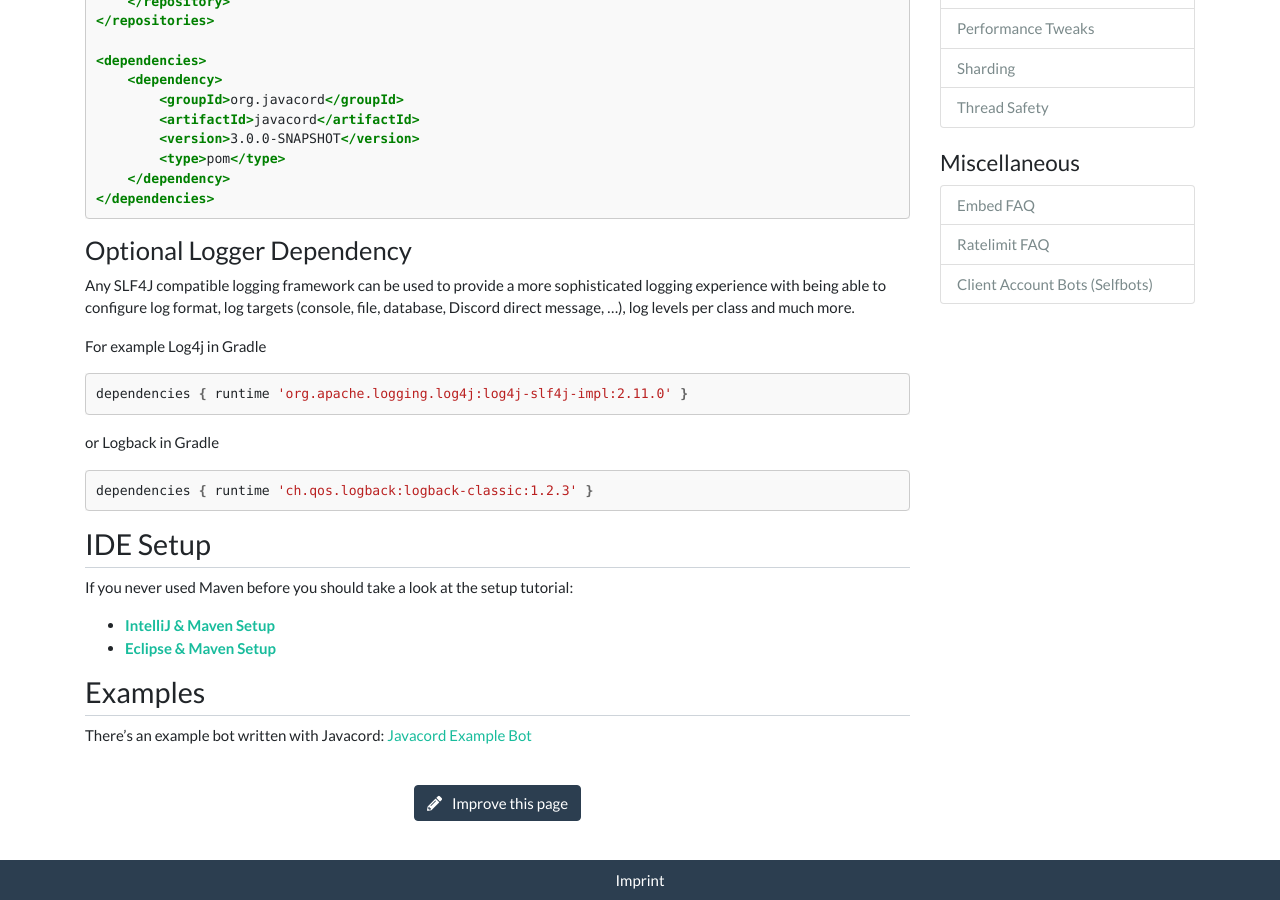
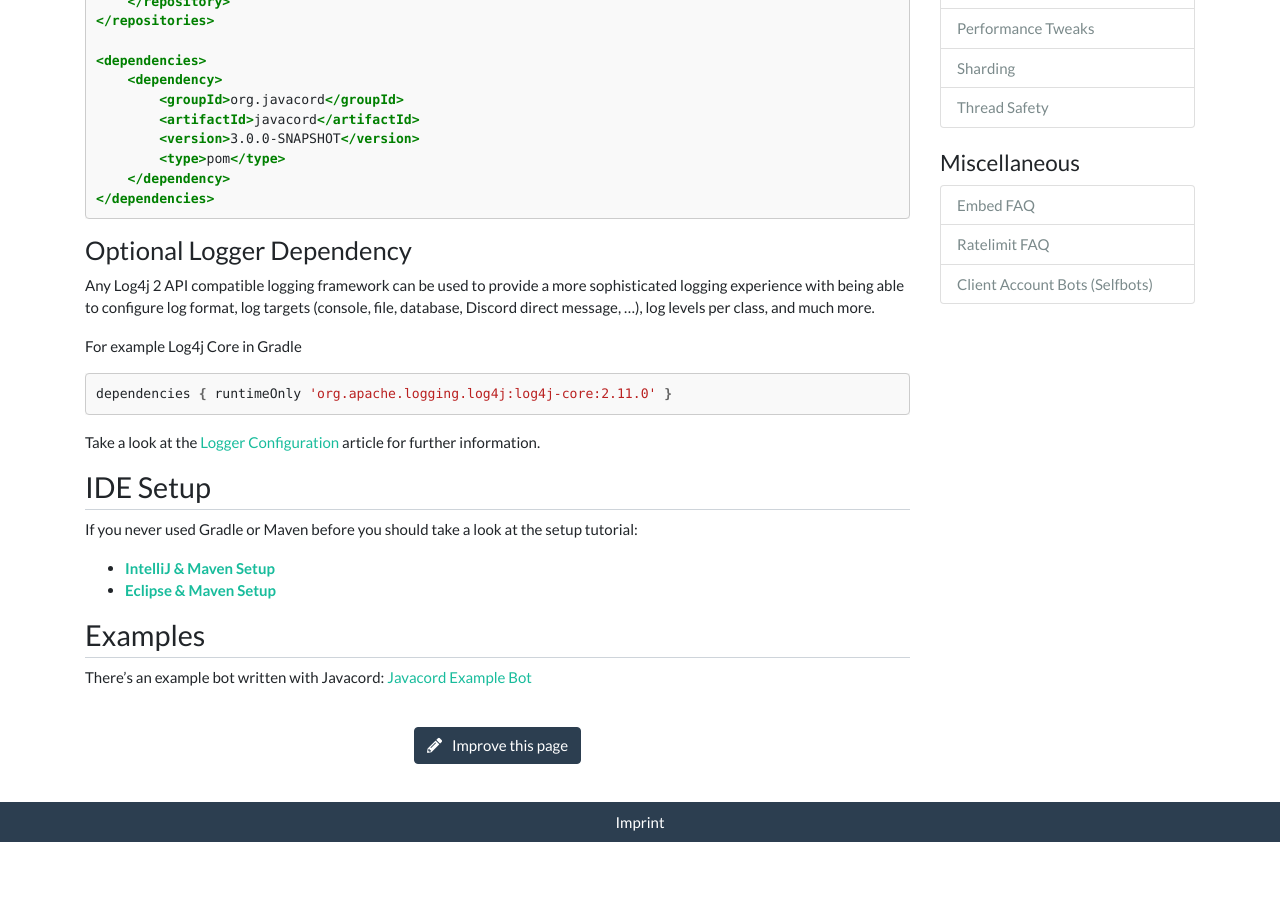
Before and after one commit to Vampire/javacord.github.io, a Jekyll site: the page built from _wiki/getting-started/welcome.md, in a window 1280 px wide and 900 px high, scrolled down 832 px. Built offline with Jekyll 4.4.1, drawn with Linux system fonts in a browser that asks for light colours; nearby versions of some CDN libraries; after the commit the page ends 1674 px from its top, so only the background shows below that.

Commit message:
Updated welcome page of wiki

````diff
--- a/_wiki/getting-started/welcome.md
+++ b/_wiki/getting-started/welcome.md
@@ -45,23 +45,19 @@
 
 ### Optional Logger Dependency
 
-Any SLF4J compatible logging framework can be used to provide a more sophisticated logging experience
+Any Log4j 2 API compatible logging framework can be used to provide a more sophisticated logging experience
 with being able to configure log format, log targets (console, file, database, Discord direct message, ...),
-log levels per class and much more.
+log levels per class, and much more.
 
-For example Log4j in Gradle
+For example Log4j Core in Gradle
 ```groovy
-dependencies { runtime 'org.apache.logging.log4j:log4j-slf4j-impl:2.11.0' }
+dependencies { runtimeOnly 'org.apache.logging.log4j:log4j-core:2.11.0' }
 ```
-
-or Logback in Gradle
-```groovy
-dependencies { runtime 'ch.qos.logback:logback-classic:1.2.3' }
-```
+Take a look at the [Logger Configuration](/wiki/basic-tutorials/logger-configuration/) article for further information.
 
 ## IDE Setup
 
-If you never used Maven before you should take a look at the setup tutorial:
+If you never used Gradle or Maven before you should take a look at the setup tutorial:
 * **[IntelliJ & Maven Setup](/wiki/getting-started/intellij-maven)**
 * **[Eclipse & Maven Setup](/wiki/getting-started/eclipse-maven)**
 
````
